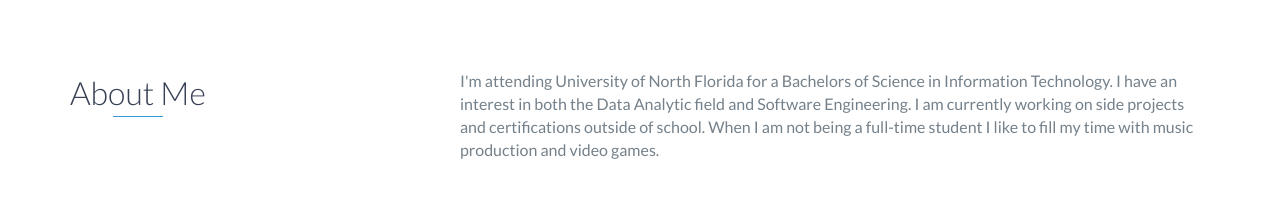
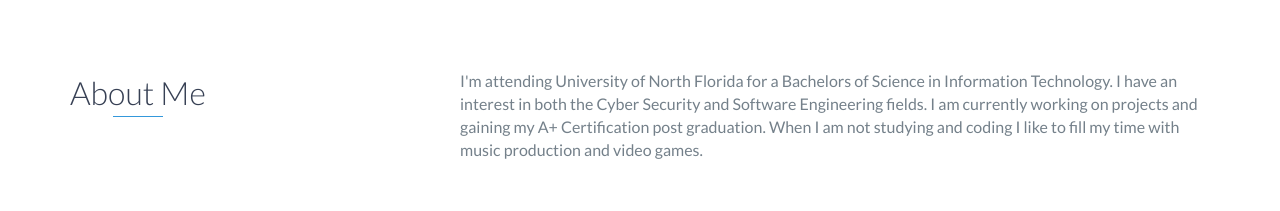
Before and after one commit to Taytor-tot/Taytor-tot.github.io, a plain HTML site: page index.html in a window 1280 px wide. Shown: the part 805-1016 px from the top of the page. Drawn offline with nearby package versions, Linux system fonts and the light colour scheme.

Commit message:
Update index.html
Updating bio, changing field interest.

```diff
--- a/index.html
+++ b/index.html
@@ -73,7 +73,7 @@
                 </div>
                 <div class="col-md-8">
                     <p>
-                        I'm attending University of North Florida for a Bachelors of Science in Information Technology. I have an interest in both the Data Analytic field and Software Engineering. I am currently working on side projects and certifications outside of school. When I am not being a full-time student I like to fill my time with music production and video games.
+                        I'm attending University of North Florida for a Bachelors of Science in Information Technology. I have an interest in both the Cyber Security and Software Engineering fields. I am currently working on projects and gaining my A+ Certification post graduation. When I am not studying and coding I like to fill my time with music production and video games.
                     </p>
                 </div>
             </div>
```
